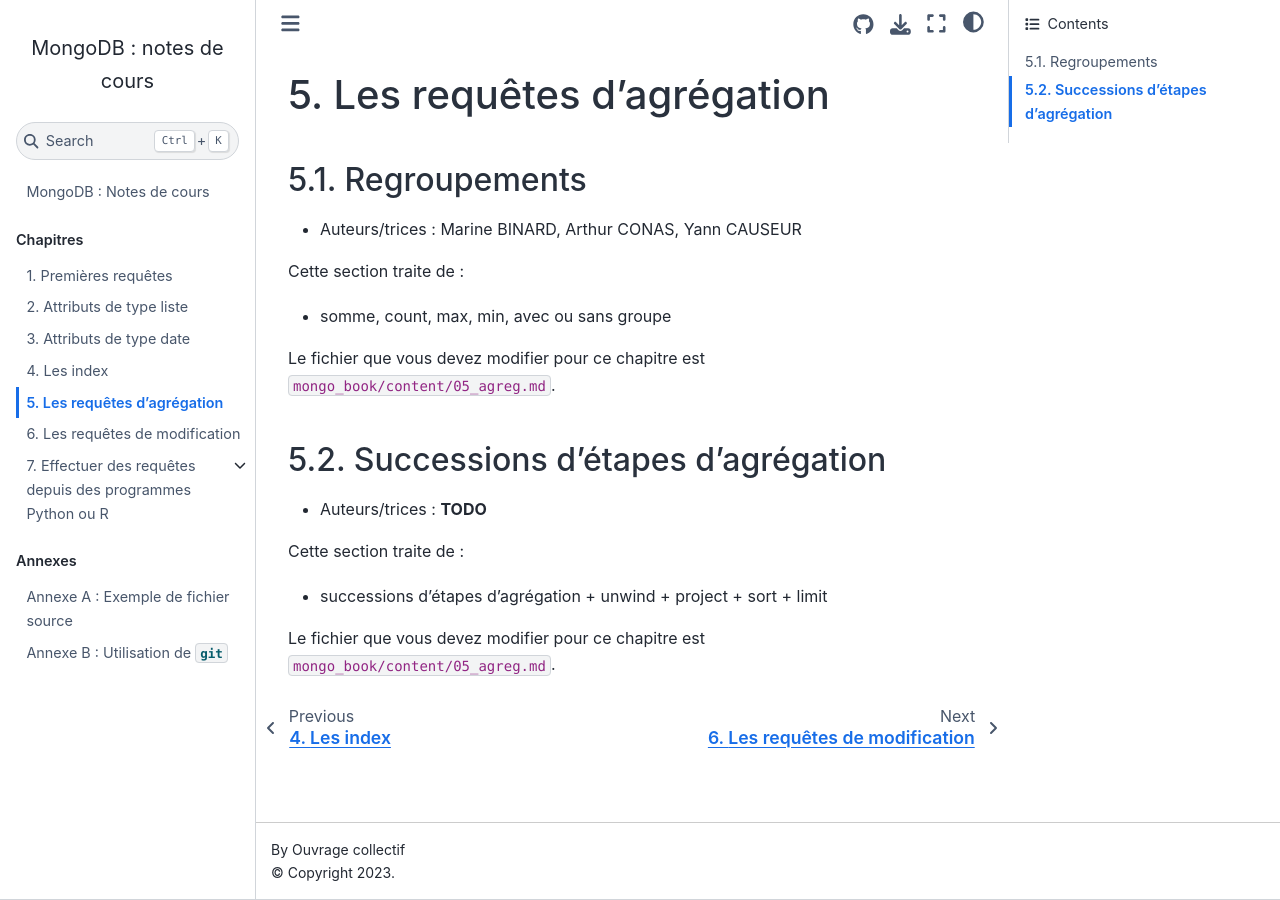
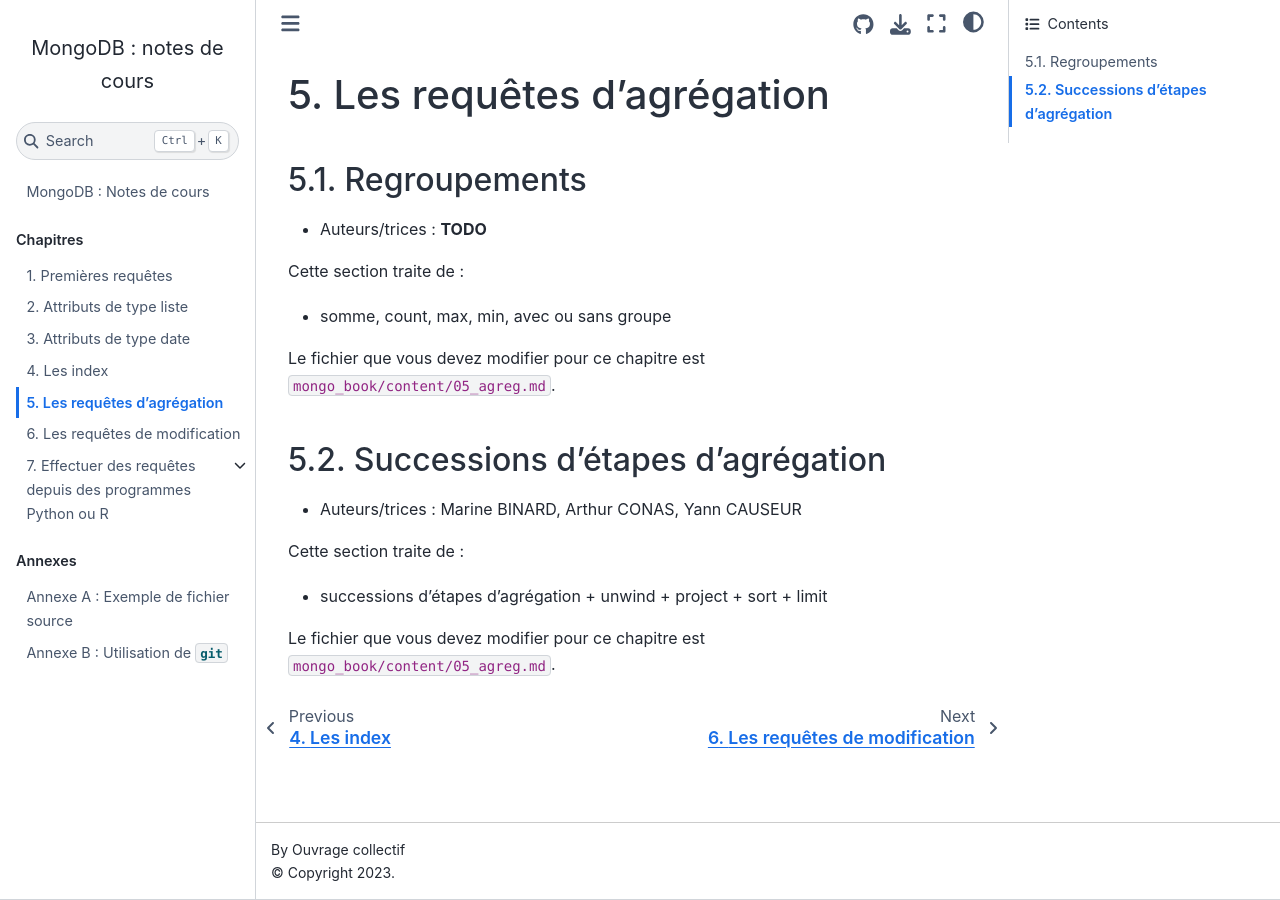
Before and after one commit to rtavenar/mongo_book, a Jupyter Book: the page built from content/05_agreg.md, in a window 1280 px wide. Built offline with Jupyter Book 1.0.4 settings and Sphinx 7.4.7 and the Sphinx Book theme 1.1.4, drawn with Linux system fonts in a browser that asks for light colours; part of the change alters nothing that is shown.

```diff
--- a/content/05_agreg.md
+++ b/content/05_agreg.md
@@ -17,7 +17,7 @@ kernelspec:
 
 ## Regroupements
 
-* Auteurs/trices : Marine BINARD, Arthur CONAS, Yann CAUSEUR
+* Auteurs/trices : **TODO**
 
 Cette section traite de :
   * somme, count, max, min, avec ou sans groupe
@@ -26,7 +26,7 @@ Cette section traite de :
 
 ## Successions d'étapes d'agrégation
 
-* Auteurs/trices : **TODO**
+* Auteurs/trices : Marine BINARD, Arthur CONAS, Yann CAUSEUR
 
 Cette section traite de :
 * successions d'étapes d'agrégation + unwind + project + sort + limit
```
